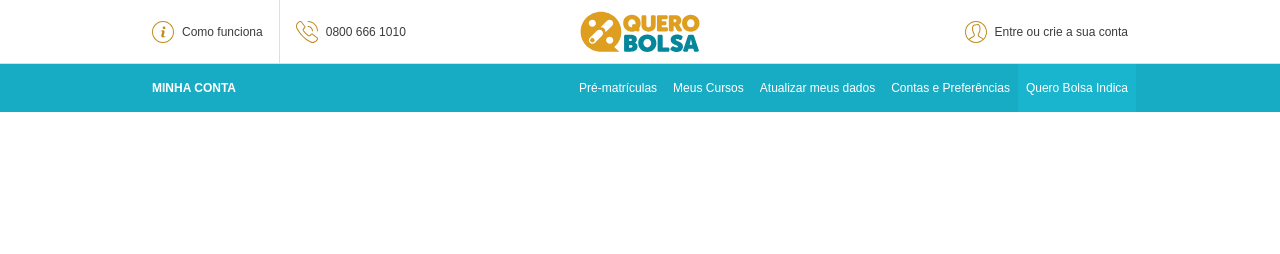
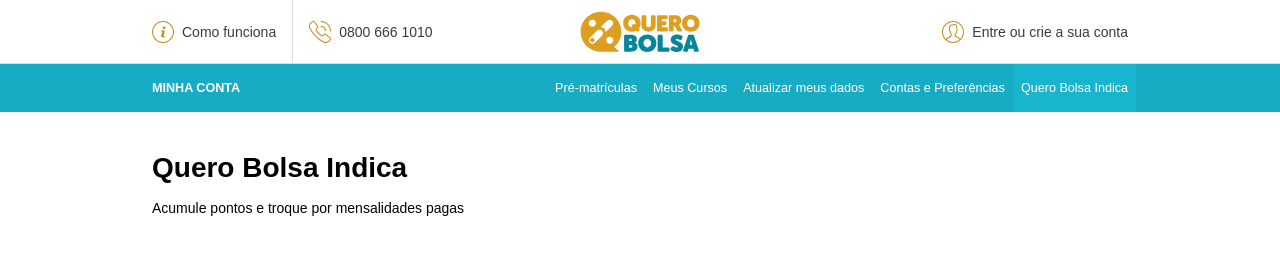
Before and after one commit to vitebo/quero-education-front-end-challenge, a website: page src/index.html in a window 1280 px wide. Drawn offline with nearby package versions, Linux system fonts and the light colour scheme; files that its build step writes are made by us from their sources.

Commit message:
ajustando alguns tamanhos

```diff
--- a/src/index.html
+++ b/src/index.html
@@ -83,5 +83,12 @@
       </div>
     </div>
   </nav>
+  <!--Main-->
+  <main>
+    <section class="u-container">
+      <h1>Quero Bolsa Indica</h1>
+      <p>Acumule pontos e troque por mensalidades pagas</p>
+    </section>
+  </main>
 </body>
 </html>
--- a/src/sass/base/_b-elements.scss
+++ b/src/sass/base/_b-elements.scss
@@ -1,7 +1,19 @@
 html {
   font-family: sans-serif;
+  font-size: 14px;
 }
 
 img {
   max-width: 100%;
 }
+
+h1 {
+  font-size: 2em;
+  margin: 0;
+  padding: $spacing-1 $spacing-2;
+}
+
+p {
+  margin: 0;
+  padding: $spacing-1 $spacing-2;
+}
--- a/src/sass/layouts/_l-header.scss
+++ b/src/sass/layouts/_l-header.scss
@@ -19,7 +19,7 @@
     height: 100%;
 
     @include tablet-breakpoint {
-      flex-basis: 288px;
+      flex-basis: 320px;
     }
 
     &:first-child {
--- a/src/sass/layouts/_l-menu-bar.scss
+++ b/src/sass/layouts/_l-menu-bar.scss
@@ -1,7 +1,8 @@
 .l-menu-bar {
   background-color: $color-primary;
-  font-size: 12px;
+  font-size: .9em;
   height: 48px;
+  margin-bottom: $spacing-4;
 
   &__container {
     @extend %u-container;
--- a/src/sass/modules/_m-header-item.scss
+++ b/src/sass/modules/_m-header-item.scss
@@ -27,6 +27,5 @@
   &__text {
     @extend %u-show-hide-mobile-only;
     color: $color-black;
-    font-size: 12px;
   }
 }
```
